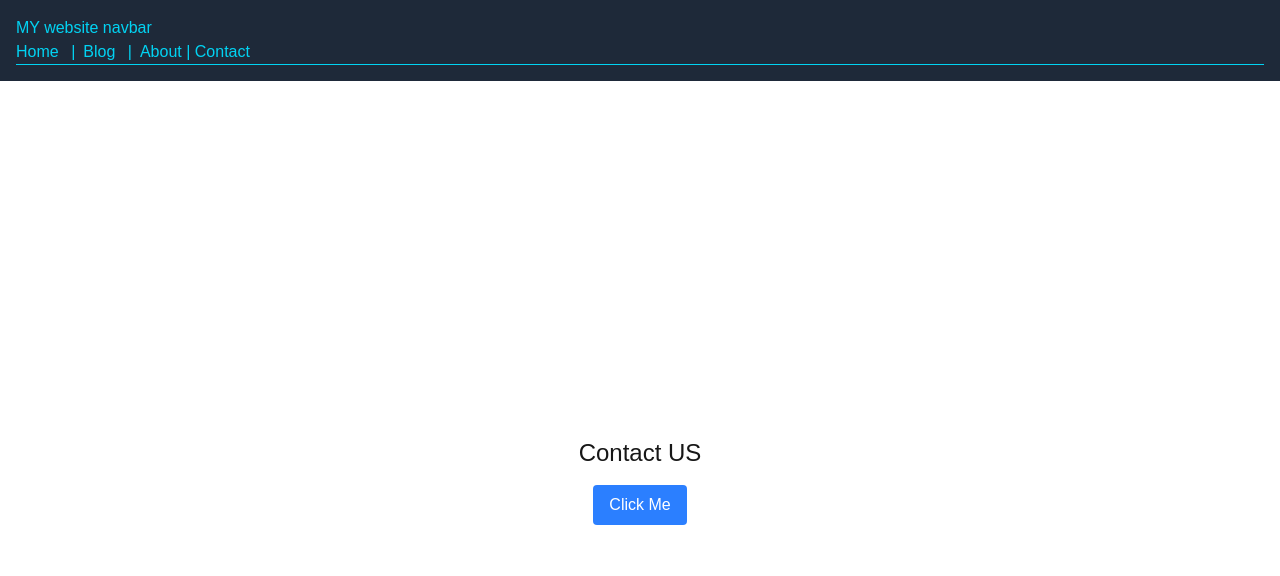
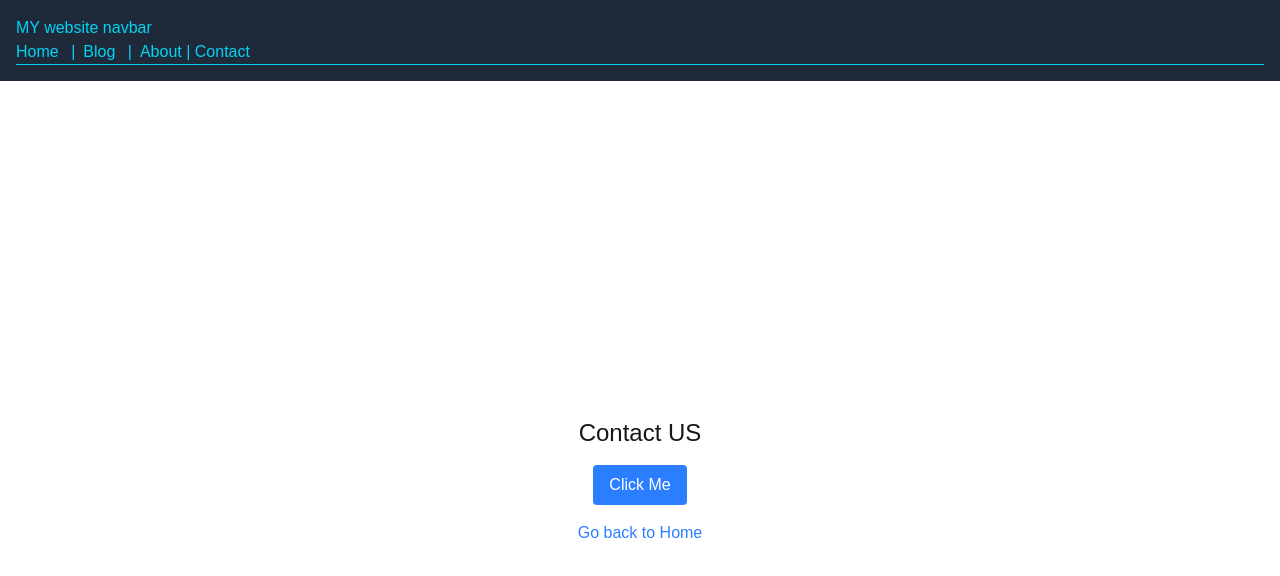
Before and after one commit to abmmejbha/NextJS_journey, a Next.js app in the folder my-app/: page /contact in a window 1280 px wide. Shown: the top 576 px of the page. Built offline with nearby package versions, Linux system fonts and the light colour scheme.

Commit message:
finished routign and Linking

```diff
--- a/my-app/src/app/contact/page.js
+++ b/my-app/src/app/contact/page.js
@@ -1,4 +1,5 @@
 "use client"
+import Link from 'next/link'
 
 export default function Contact() {
     const handleClick = () => {
@@ -14,7 +15,10 @@
                     className="px-4 py-2 bg-blue-500 text-white rounded hover:bg-blue-600 transition-colors duration-300">
                         Click Me
                     </button>
+            <Link href="/" className="text-blue-500 hover:underline mt-4 block">Go back to Home</Link>
             </div>
+
+
         </main>
     )
 
```
